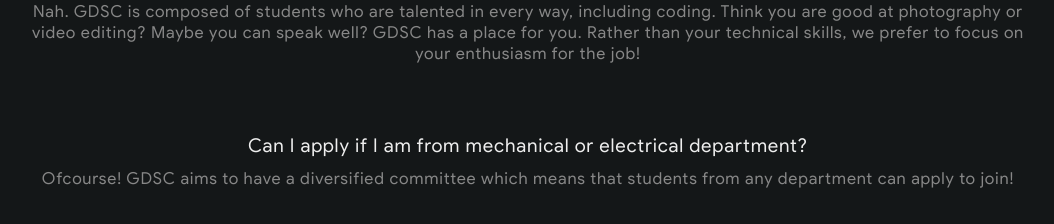
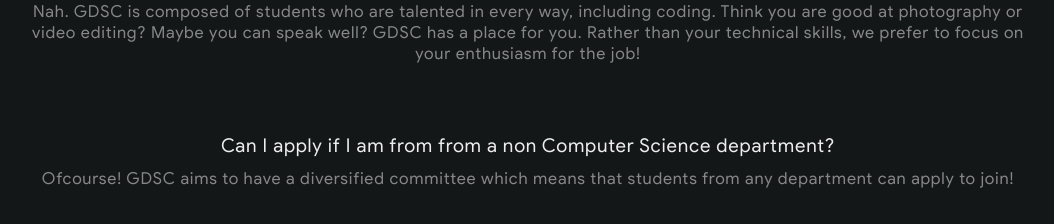
Before and after one commit to anuragkj/GDSC, a React (Create React App) app: page /#/ in a window 1280 px wide. Shown: the part 6480-6704 px from the top of the page, without its empty margins (112-1166 px from the left). Built offline with nearby package versions, Linux system fonts and the light colour scheme.

Commit message:
Update Home.jsx

```diff
--- a/src/components/Home.jsx
+++ b/src/components/Home.jsx
@@ -194,7 +194,7 @@ const FAQInfo = [
   //     "In a way, but not completely. GDSC is an initiative by Google, however, Google neither promotes nor controls GDSC activities.",
   // },
   {
-    title: "Can I apply if I am from mechanical or electrical department?",
+    title: "Can I apply if I am from from a non Computer Science department?",
     description:
       "Ofcourse! GDSC aims to have a diversified committee which means that students from any department can apply to join!",
   },
```
